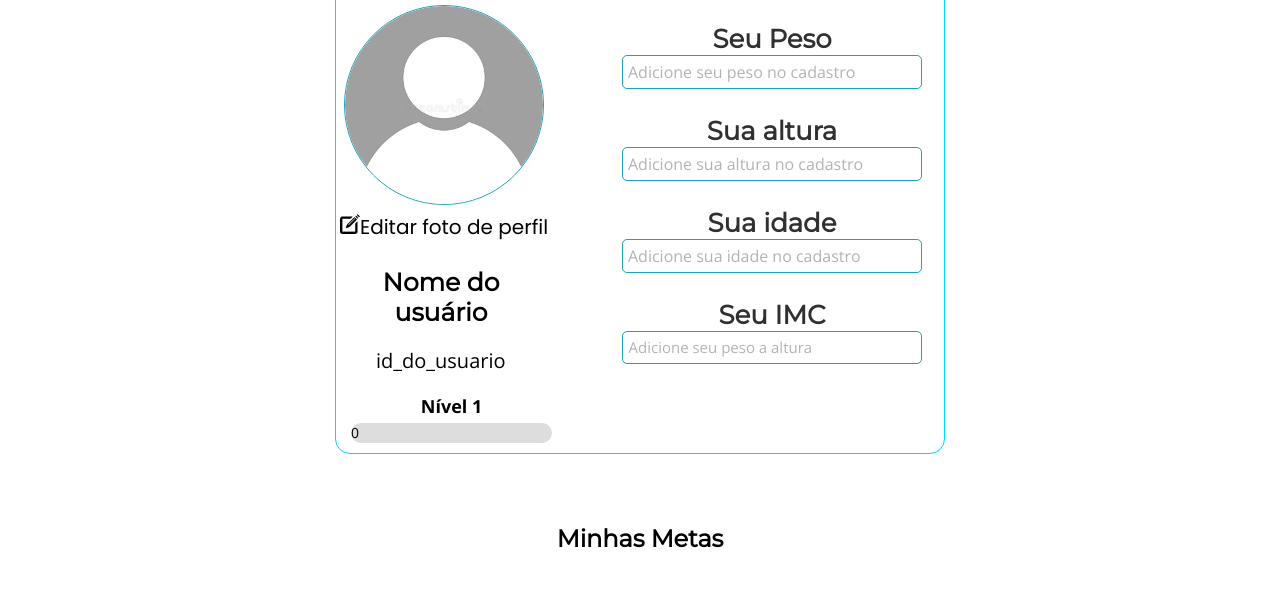
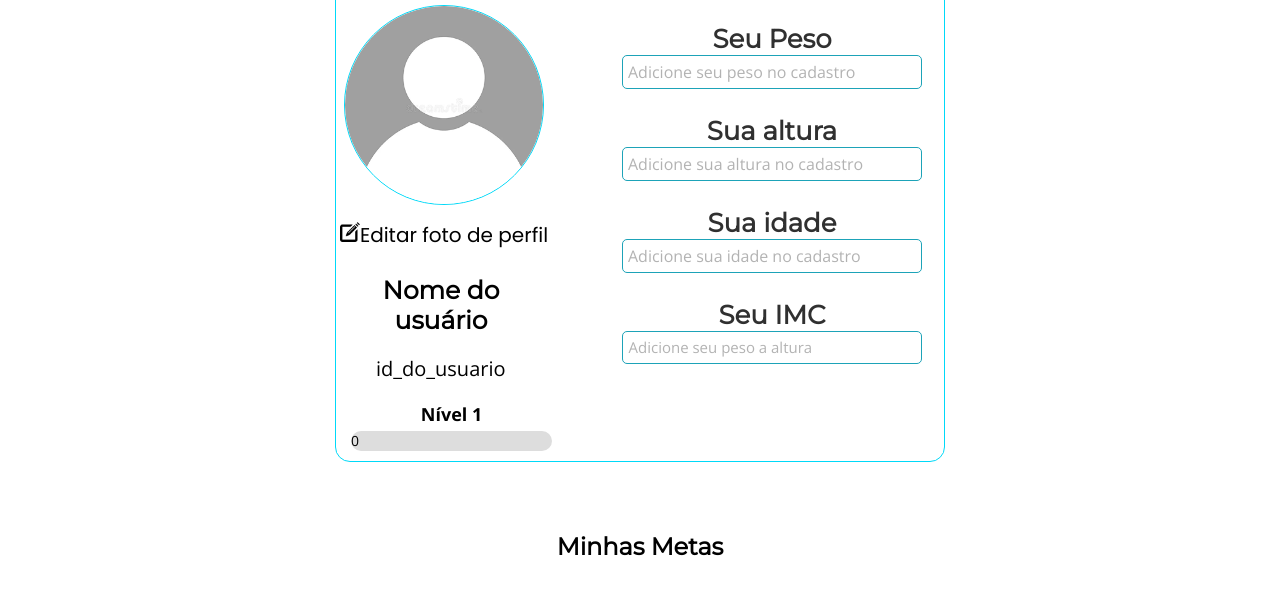
Before and after one commit to Caua-Roberto466/fitunity-IBM, a plain HTML site: page HTML/perfil.html in a window 1280 px wide. Shown: the part 208-798 px from the top of the page. Drawn offline with nearby package versions, Linux system fonts and the light colour scheme.

Commit message:
Alguns ajustes

```diff
--- a/CSS/perfil.css
+++ b/CSS/perfil.css
@@ -47,10 +47,14 @@ main{
 
 /*Perfil do usuário a esquerda*/
 .foto-user{
-    border: 1px var(--cor_secundaria) solid;
-    border-radius: 100%;
+    width: 200px;   /* largura fixa */
+    height: 200px;  /* altura fixa */
+    object-fit: cover; /* cobre todo o espaço cortando excesso */
+    object-position: center; /* centraliza o recorte */
+    border-radius: 100%; /* opcional: cantos arredondados */
+    border: 1px var(--cor_primaria) solid;
     margin: 8px;
-    margin-bottom: 2px;
+    margin-bottom: 10px;
 }
 
 #nome-user{
--- a/JavaScript/pagamento.js
+++ b/JavaScript/pagamento.js
@@ -25,6 +25,6 @@ function pagar() {
 
     localStorage.setItem('cartao', nomeP);
 
-    alert("👍 Compra realizada com sucesso");
+    alert("Compra realizada com sucesso");
     window.location.href = "perfil.html";
 }
```
